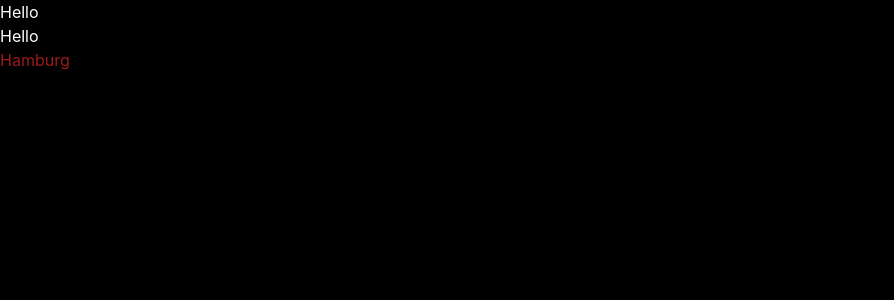
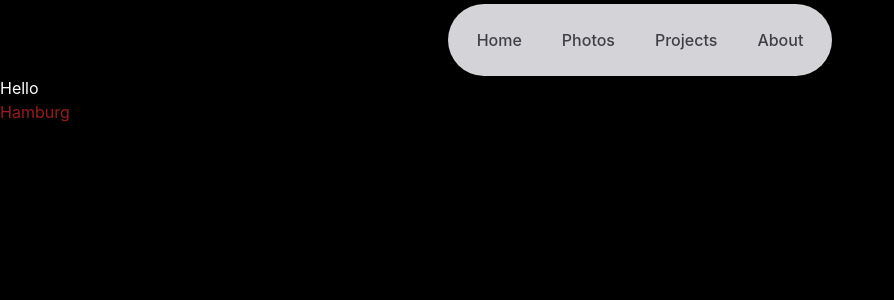
Before and after one commit to Agustina-Carrion/hh-coding-project, a React (Create React App) app: page / in a window 1280 px wide. Shown: the top 300 px of the page, without its empty margins (0-894 px from the left). Built offline with nearby package versions, Linux system fonts and the light colour scheme.

Commit message:
chore: header top navbar added

```diff
--- a/src/App.js
+++ b/src/App.js
@@ -2,7 +2,7 @@
 
 const App = () => {
   return (
-    <div className="bg-black w-screen h-screen">
+    <div className="bg-black py-1 w-screen h-screen">
       <Header />
       <h1 className="text-white">Hello</h1>
       <h2 className="text-red-800">Hamburg</h2>
--- a/src/components/Header.jsx
+++ b/src/components/Header.jsx
@@ -1,6 +1,20 @@
 const Header = () => {
-return (
-    <div className="text-white">Hello</div>
-)
-}
+  return (
+    <nav className="p-2 max-w-sm mx-auto bg-zinc-300 rounded-full shadow-md flex sm:justify-center space-x-4">
+      {[
+        ["Home", "/dashboard"],
+        ["Photos", "/photos"],
+        ["Projects", "/projects"],
+        ["About", "/about"],
+      ].map(([title, url]) => (
+        <a
+          href={url}
+          className="rounded-lg px-3 py-4 text-zinc-700 font-medium hover:bg-slate-100 hover:text-slate-900"
+        >
+          {title}
+        </a>
+      ))}
+    </nav>
+  );
+};
 export default Header;
```
